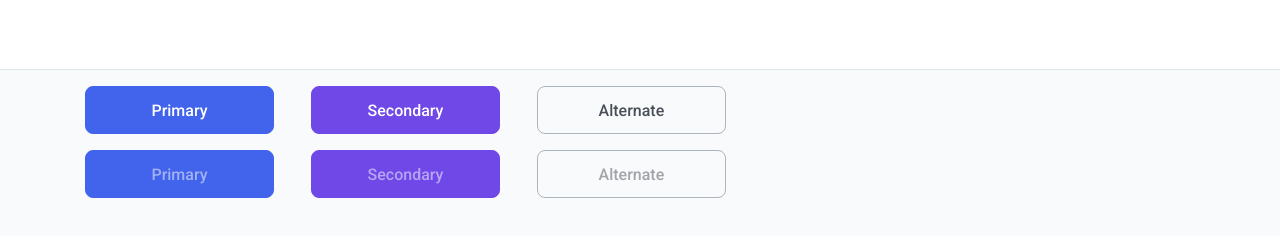
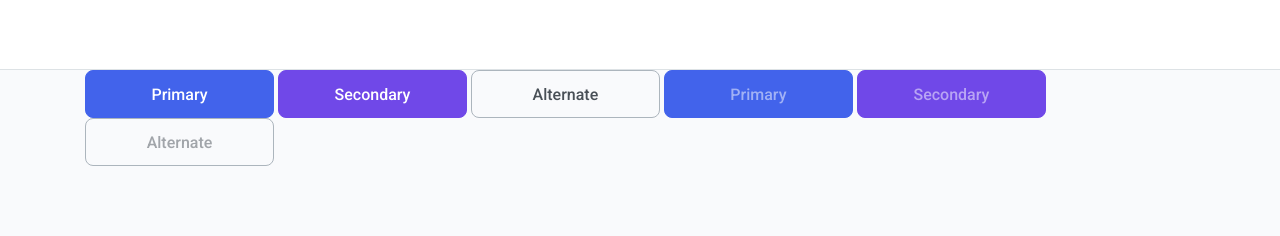
Before and after one commit to js-tasks-ru/htmlcss-20220919_mangecu, a website: page 03-lection1/01-button/index.html in a window 1280 px wide. Shown: the part 168-404 px from the top of the page. Drawn offline with Linux system fonts and the light colour scheme.

Commit message:
fixed mistakes

```diff
--- a/03-lection1/01-button/button.css
+++ b/03-lection1/01-button/button.css
@@ -1,12 +1,4 @@
 /* Стилизация кнопки */
-.preview__line {
-    margin-top: 16px;
-}
-
-.preview__line + .button {
-    margin-left: 33px;
-}
-
 .button {
     font-style: normal;
     font-weight: 500;
@@ -14,60 +6,54 @@
     line-height: 19px;
     text-align: center;
     color: var(--white);
-}
-
-.button + .button {
-    margin-left: 33px;
-}
-
-.preview__button {
+    padding: 14px 0 13px;
+    font-family: "Roboto", sans-serif;
+    border-radius: 8px;
     width: 189px;
-    padding: 14px 0 13px;
-    border-radius: 8px;
     transition: opacity 200ms ease-in-out, background 200ms ease-in-out;
 }
 
-.preview__button_primary {
+.button_primary {
     background: #4263EB;
     border: 1px solid #4263EB;
 }
 
-.preview__button_secondary {
+.button_secondary {
     background: var(--purple);
     border: 1px solid var(--purple);
 }
 
-.preview__button_alternate {
+.button_alternate {
     color: var(--grey-4);
     border: 1px solid var(--grey-3);
 }
 
 /* disables styles */
 
-.preview__button:disabled {
+.button:disabled {
     cursor: not-allowed;
 }
 
-.preview__button_primary:disabled,
-.preview__button_secondary:disabled {
+.button_primary:disabled,
+.button_secondary:disabled {
     color: rgba(255, 255, 255, 0.5);
 }
 
-.preview__button_alternate:disabled {
+.button_alternate:disabled {
     color: rgba(73, 80, 87, 0.5)
 }
 
 /* hover styles */
-.preview__button_primary-hover:hover {
+.button_primary-hover:hover {
     background: #2342C0;
     border: 1px solid #2342C0;
 }
 
-.preview__button_secondary-hover:hover {
+.button_secondary-hover:hover {
     background: #5028C6;
     border: 1px solid #5028C6;
 }
 
-.preview__button_alternate-hover:hover {
+.button_alternate-hover:hover {
     border: 1px solid var(--black);
 }
--- a/03-lection1/01-button/index.html
+++ b/03-lection1/01-button/index.html
@@ -12,18 +12,14 @@
             <h1 class="header__title">Reusable component library</h1>
          </div>
       </header>
-      <main class="preview preview_border">
-         <div class="container">
-            <div class="preview__line">
-               <button class="button preview__button preview__button_primary preview__button_primary-hover">Primary</button>
-               <button class="button preview__button preview__button_secondary preview__button_secondary-hover">Secondary</button>
-               <button class="button preview__button preview__button_alternate preview__button_alternate-hover">Alternate</button>
-            </div>
-            <div class="preview__line">
-               <button class="button preview__button preview__button_primary" disabled>Primary</button>
-               <button class="button preview__button preview__button_secondary" disabled>Secondary</button>
-               <button class="button preview__button preview__button_alternate" disabled>Alternate</button>
-            </div>
+      <main class="preview_border">
+         <div class="preview container">
+            <button class="button button_primary button_primary-hover">Primary</button>
+            <button class="button button_secondary button_secondary-hover">Secondary</button>
+            <button class="button button_alternate button_alternate-hover">Alternate</button>
+            <button class="button button_primary" disabled>Primary</button>
+            <button class="button button_secondary" disabled>Secondary</button>
+            <button class="button button_alternate" disabled>Alternate</button>
          </div>
       </main>
       <footer class="footer">
--- a/components/preview/preview.css
+++ b/components/preview/preview.css
@@ -1,13 +1,9 @@
 .preview {
     height: 1036px;
-    background-color: #F9FAFC;
 }
 
 .preview_border {
     border-top: 1px solid var(--grey-2);
     border-bottom: 1px solid var(--grey-2);
+    background-color: #F9FAFC;
 }
-
-.preview__wrap {
-
-}
```
